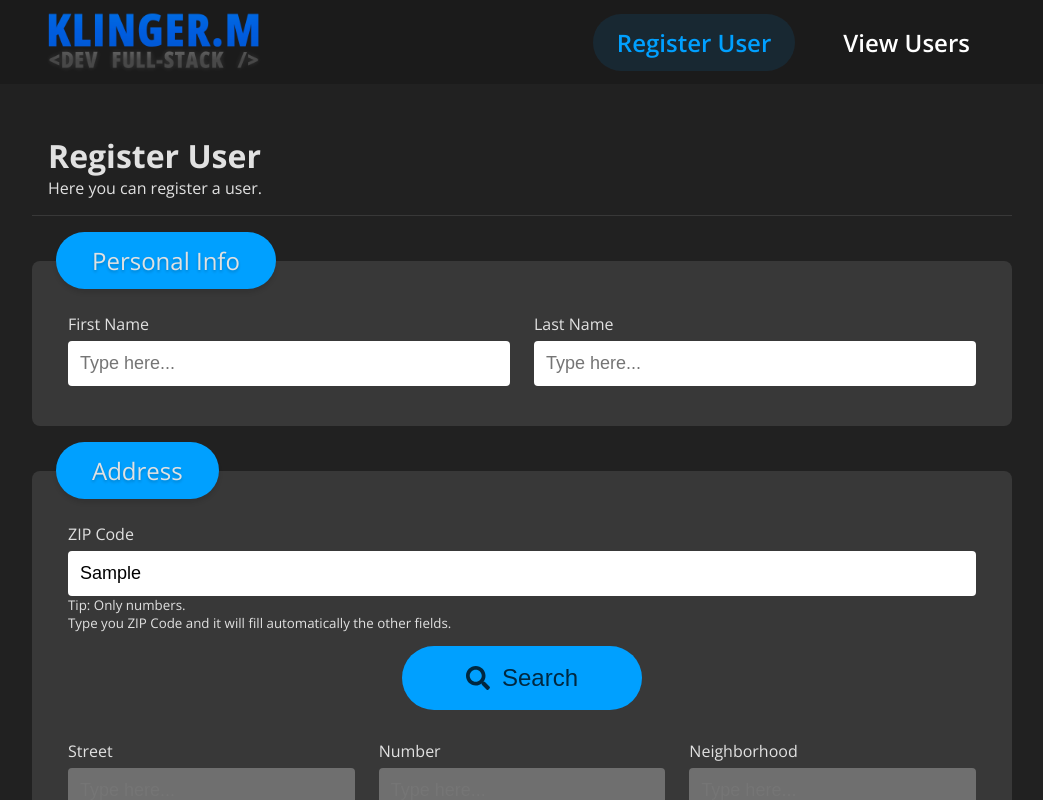
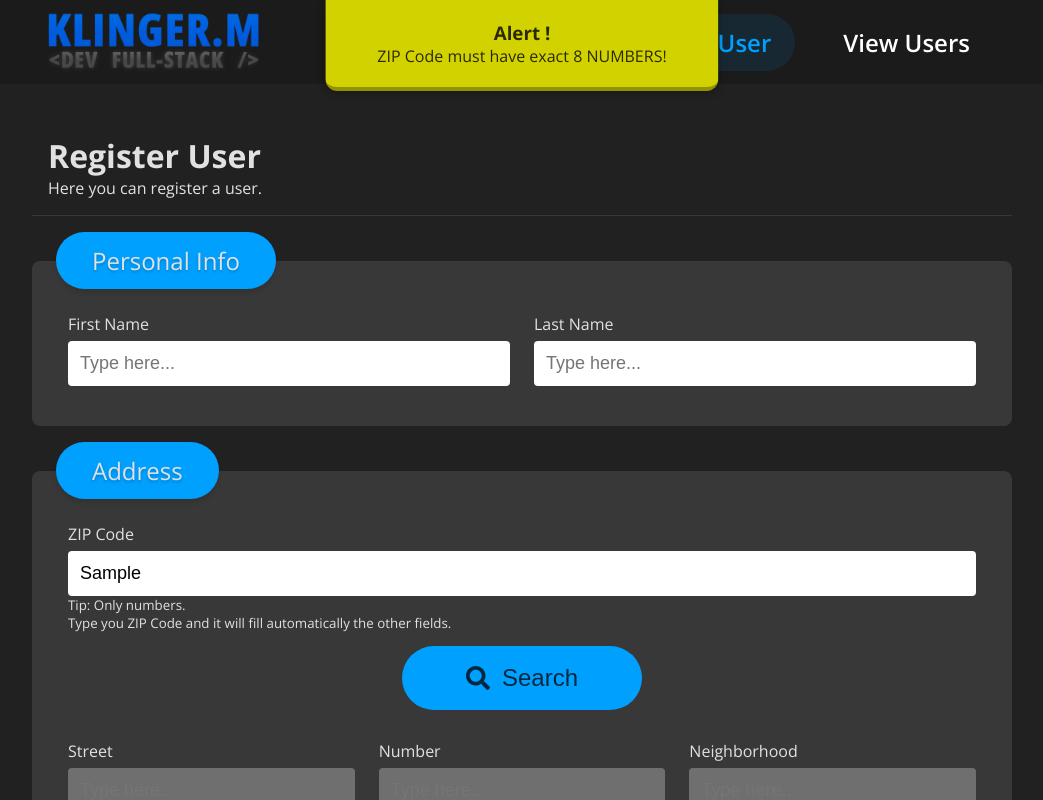
Before and after one commit to KlingerMatheus/challenge_m, a Vue app: page / in a window 1280 px wide. Both pictures are taken after typing "Sample" into the empty fields and a click on the button "Search". Shown: the top 800 px of the page, without its empty margins (118-1161 px from the left). Built offline with nearby package versions, Linux system fonts and the light colour scheme.

Commit message:
feat(notification and formvalidation): inserted custom notifications and refactored the form validat
Just created a new component 'Notification', it is a custom notification for the systems messages.
And also improved form validations, especially about the Zip Code.

```diff
--- a/package.json
+++ b/package.json
@@ -8,6 +8,7 @@
     "lint": "vue-cli-service lint"
   },
   "dependencies": {
+    "animate.css": "^4.1.1",
     "axios": "^0.26.1",
     "cors": "^2.8.5",
     "dotenv": "^16.0.0",
--- a/src/components/FormRegisterUser.vue
+++ b/src/components/FormRegisterUser.vue
@@ -1,5 +1,11 @@
 <template>
   <form action="#" id="form-register-user">
+    <Notification
+      v-if="notification.show"
+      :title="notification.title"
+      :message="notification.message"
+      :style-box="notification.style"
+    />
     <LoadingEffect v-show="loaderCycle" />
     <fieldset class="form-group">
       <legend>Personal Info</legend>
@@ -156,15 +162,23 @@
 import { http } from "../api/config";
 import LoadingEffect from "./LoadingEffect.vue";
 import formValidator from "../resources/formValidations";
+import Notification from "./Notification.vue";
 
 export default {
   name: "FormRegisterUser",
   components: {
     LoadingEffect,
+    Notification,
   },
   data: () => {
     return {
       loaderCycle: false,
+      notification: {
+        title: "",
+        message: "",
+        show: false,
+        style: "",
+      },
       userData: {
         personalInfo: {
           firstName: "",
@@ -183,6 +197,16 @@ export default {
     };
   },
   methods: {
+    setNotification(title, message, style) {
+      this.notification.title = title;
+      this.notification.style = style;
+      this.notification.message = message;
+
+      this.notification.show = true;
+      setTimeout(() => {
+        this.notification.show = false;
+      }, 5000);
+    },
     async fetchAddressAPI() {
       const ADDRESS = await fetch(
         `https://viacep.com.br/ws/${this.userData.address.zip}/json/`,
@@ -201,11 +225,18 @@ export default {
     },
     async fillFormAddress() {
       this.loaderCycle = true;
-      if (this.userData.address.zip.length == 8) {
+      if (
+        this.userData.address.zip.length == 8 &&
+        formValidator.isZipValid(this.userData.address.zip)
+      ) {
         const ADDRESS = await this.fetchAddressAPI();
 
         if (ADDRESS.erro) {
-          alert("This ZIP Code doesn't exist.");
+          this.setNotification(
+            "Alert",
+            "This ZIP Code doesn't exist.",
+            "warning"
+          );
           this.userData.address.zip = "";
         } else {
           this.userData.address.street = ADDRESS.logradouro;
@@ -217,6 +248,13 @@ export default {
           this.enableEmptyAddressInputs(ADDRESS);
           document.querySelector("#number").disabled = false;
         }
+      } else {
+        this.loaderCycle = false;
+        return this.setNotification(
+          "Alert",
+          "ZIP Code must have exact 8 NUMBERS!",
+          "warning"
+        );
       }
       this.loaderCycle = false;
     },
@@ -249,18 +287,35 @@ export default {
       return await http
         .post("register", this.userData)
         .then((response) => {
-          if (response.data.status === "SUCCESS") {
-            // Insert notification component
-            return alert("User registered succesfully!");
-          } else if (response.data.status === "ERROR") {
-            // Insert notification component
-            return alert("Register failed.");
-          }
-        })
-        .then(() => {
           this.resetForm();
           this.disableAddressInputs();
           this.loaderCycle = false;
+
+          if (response.data.status === "SUCCESS") {
+            return "success";
+          } else if (response.data.status === "ERROR") {
+            return "error";
+          }
+        })
+        .then((result) => {
+          switch (result) {
+            case "success": {
+              this.setNotification(
+                "Success!",
+                "User registered succesfully.",
+                "success"
+              );
+              break;
+            }
+            case "error": {
+              this.setNotification(
+                "Failed!",
+                "Failure on registering user.",
+                "danger"
+              );
+              break;
+            }
+          }
         })
         .catch((error) => {
           alert("Occured an error! Contact the support.");
--- a/src/components/LoadingEffect.vue
+++ b/src/components/LoadingEffect.vue
@@ -46,7 +46,6 @@ export default {
   animation: spin 1s linear infinite;
 }
 
-/* we will explain what these classes do next! */
 .v-enter-active,
 .v-leave-active {
   transition: opacity 1s ease-in-out;
--- /dev/null
+++ b/src/components/Notification.vue
@@ -0,0 +1,78 @@
+<template>
+  <div class="notification">
+    <div id="body-style" class="body animate__animated animate__fadeInDown">
+      <h3>{{ title }} !</h3>
+      <p>{{ message }}</p>
+    </div>
+  </div>
+</template>
+
+<script>
+export default {
+  name: "Notification",
+  props: {
+    title: String,
+    message: String,
+    styleBox: String,
+  },
+  mounted() {
+    this.styleBox !== "" ? this.notificationStyle() : false;
+  },
+  methods: {
+    successMessage() {
+      return document.querySelector();
+    },
+    notificationStyle() {
+      const styles = ["success", "warning", "danger"];
+      let count = 0;
+
+      for (; count < styles.length; count++) {
+        document.getElementById("body-style").classList.remove(styles[count]);
+      }
+
+      return document.getElementById("body-style").classList.add(this.styleBox);
+    },
+  },
+};
+</script>
+
+<style scoped>
+.notification {
+  position: fixed;
+  display: flex;
+  justify-content: center;
+  top: 0;
+  left: 50%;
+  transform: translateX(-50%);
+  z-index: 9999999999999999999999999999;
+}
+
+.notification .body {
+  display: flex;
+  flex-direction: column;
+  align-items: center;
+  padding: 20px 52px;
+  width: max-content;
+  height: max-content;
+  border-radius: 0 0 12px 12px;
+  box-shadow: 0px 2px 8px rgba(0, 0, 0, 0.3);
+  border-bottom: 4px solid rgba(0, 0, 0, 0.3);
+  color: rgba(0, 0, 0, 0.8);
+}
+
+.success {
+  background-color: rgb(0, 210, 0);
+}
+
+.warning {
+  background-color: rgb(210, 210, 0);
+}
+
+.danger {
+  background-color: rgb(210, 0, 0);
+}
+
+.notification h3,
+.notification p {
+}
+</style>
--- a/src/main.js
+++ b/src/main.js
@@ -1,6 +1,7 @@
 import Vue from "vue";
 import App from "./App.vue";
 import router from "./router";
+import 'animate.css';
 
 Vue.config.productionTip = false;
 
--- a/src/resources/formValidations.js
+++ b/src/resources/formValidations.js
@@ -1,4 +1,3 @@
-
 function stringContainsNumber(string) {
   return /\d/.test(string);
 }
@@ -10,22 +9,20 @@ function someFieldIsEmpty(data) {
   const RESPONSE = VALUES.map((item) => {
     const ITEM_VALUES = Object.values(item);
 
-        for ( count; count <= ITEM_VALUES.length -1 ; count++ ) {
-            if ( ITEM_VALUES[count].length === 0 )
-                return true;
-        };
+    for (count; count <= ITEM_VALUES.length - 1; count++) {
+      if (ITEM_VALUES[count].length === 0) return true;
+    }
     return false;
   });
 
-    for(count = 0; count < RESPONSE.length; count++) {
-        if ( RESPONSE[count] === true )
-            return true;
+  for (count = 0; count < RESPONSE.length; count++) {
+    if (RESPONSE[count] === true) return true;
   }
 }
 
-function isZipValid (zip) {
-    if (isNaN(zip))
-        return false;
+function isZipValid(zip) {
+  if (isNaN(zip)) return false;
+  else return true;
 }
 
-module.exports = { stringContainsNumber, someFieldIsEmpty, isZipValid }
+module.exports = { stringContainsNumber, someFieldIsEmpty, isZipValid };
```
Also changed, not shown: 1 other file (tests, documents, lock files or other folders). Lines whose indentation alone changed are shown as unchanged.
